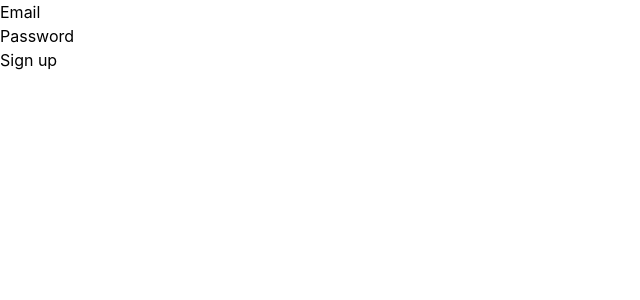
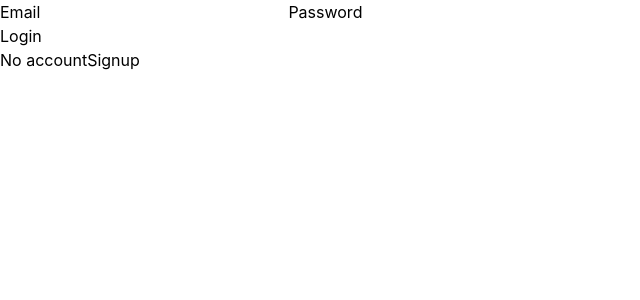
Before and after one commit to iamnishanbhandari/collab-pro, a React (Create React App) app: page /SignIn in a window 1280 px wide. Shown: the top 300 px of the page, without its empty margins (0-640 px from the left). Built offline with nearby package versions, Linux system fonts and the light colour scheme.

Commit message:
Signin functionality added

```diff
--- a/src/App.js
+++ b/src/App.js
@@ -3,13 +3,19 @@ import NavBar from "./components/landingpage/navbar/NavBar";
 import { BrowserRouter as Router, Route, Routes } from "react-router-dom";
 import LandingPage from "./components/landingpage/LandingPage";
 import SignUp from "./components/signup/SignUp";
+import SignIn from "./components/signin/SignIn";
 
 const App = () => {
   return (
-    <div>
-      {/* <LandingPage /> */}
-      <SignUp />
-    </div>
+    <>
+      <Router>
+        <Routes>
+          <Route path="/" element={<LandingPage />}></Route>
+          <Route path="/SignUp" element={<SignUp />}></Route>
+          <Route path="/SignIn" element={<SignIn />}></Route>
+        </Routes>
+      </Router>
+    </>
   );
 };
 
--- a/src/components/landingpage/navbar/NavBar.js
+++ b/src/components/landingpage/navbar/NavBar.js
@@ -3,6 +3,7 @@ import { Dialog } from "@headlessui/react";
 import { Bars3Icon, XMarkIcon } from "@heroicons/react/24/outline";
 import OBJECTS from "../../../assets/OBJECTS.png";
 import { Link as ScrollLink } from "react-scroll";
+import { Link } from "react-router-dom";
 
 const navigation = [
   { name: "Why us", href: "why-us-section" },
@@ -56,12 +57,11 @@ export default function NavBar() {
               ))}
             </div>
             <div className="hidden lg:flex lg:flex-1 lg:justify-end">
-              <a
-                href="#"
-                className="text-sm font-semibold leading-6 text-gray-900"
-              >
-                Log in <span aria-hidden="true">&rarr;</span>
-              </a>
+              <Link to={"/SignIn"}>
+                <div className="text-sm font-semibold leading-6 text-gray-900">
+                  Log in <span aria-hidden="true">&rarr;</span>
+                </div>
+              </Link>
             </div>
           </nav>
           <Dialog
--- a/src/components/signin/SignIn.js
+++ b/src/components/signin/SignIn.js
@@ -1,7 +1,68 @@
-import React from "react";
+import React, { useState } from "react";
+import { signInWithEmailAndPassword } from "firebase/auth";
+import { Link, useNavigate } from "react-router-dom";
+import { auth } from "../Firebase/firebaseConfig";
 
 const SignIn = () => {
-  return <div>SignIn</div>;
+  const [email, setEmail] = useState("");
+  const [password, setPassword] = useState("");
+  const navigate = useNavigate();
+
+  const onSignIn = async (e) => {
+    e.preventDefault();
+
+    await signInWithEmailAndPassword(auth, email, password)
+      .then((userCredential) => {
+        const user = userCredential.user;
+        console.log(user);
+        navigate("/");
+      })
+      .catch((error) => {
+        const errorCode = error.code;
+        const errorMessage = error.message;
+        console.log(errorCode, errorMessage);
+      });
+  };
+
+  //   try {
+  //     await signInWithEmailAndPassword(auth, email, password);
+  //     console.log("Sign-in successful!");
+  //     navigate("/");
+  //   } catch (error) {
+  //     const errorCode = error.code;
+  //     const errorMessage = error.message;
+  //     console.error("Authentication error:", errorCode, errorMessage);
+  //   }
+  // };
+
+  return (
+    <>
+      <div>
+        <div>
+          <label>Email</label>
+          <input
+            type="email"
+            value={email}
+            onChange={(e) => setEmail(e.target.value)}
+          />
+          <label>Password</label>
+          <input
+            type="password"
+            value={password}
+            onChange={(e) => setPassword(e.target.value)}
+          />
+        </div>
+        <div>
+          <button onClick={onSignIn}>Login</button>
+        </div>
+        <div>
+          No account
+          <Link to="/SignUp">
+            <button>Signup</button>
+          </Link>
+        </div>
+      </div>
+    </>
+  );
 };
-
 export default SignIn;
--- a/src/components/signup/SignUp.js
+++ b/src/components/signup/SignUp.js
@@ -1,27 +1,42 @@
 import React, { useState } from "react";
 import { createUserWithEmailAndPassword } from "firebase/auth";
 import { auth } from "../Firebase/firebaseConfig";
+import { Link, useNavigate } from "react-router-dom";
 
 const SignUp = () => {
   const [email, setEmail] = useState("");
   const [password, setPassword] = useState("");
 
+  const navigate = useNavigate();
   const onSubmit = async (e) => {
     e.preventDefault();
 
-    try {
-      const userCredential = await createUserWithEmailAndPassword(
-        auth,
-        email,
-        password
-      );
-      const user = userCredential.user;
-      console.log(user);
-    } catch (error) {
-      const errorCode = error.code;
-      const errorMessage = error.message;
-      console.error(errorCode, errorMessage);
-    }
+    await createUserWithEmailAndPassword(auth, email, password)
+      .then((userCredential) => {
+        const user = userCredential.user;
+        console.log(user);
+        navigate("/SignIn");
+      })
+      .catch((error) => {
+        const errorCode = error.code;
+        const errorMessage = error.message;
+        console.log(errorCode, errorMessage);
+      });
+
+    // try {
+    //   const userCredential = await createUserWithEmailAndPassword(
+    //     auth,
+    //     email,
+    //     password
+    //   );
+    //   const user = userCredential.user;
+    //   console.log(user);
+    //   navigate("/SignIn");
+    // } catch (error) {
+    //   const errorCode = error.code;
+    //   const errorMessage = error.message;
+    //   console.error(errorCode, errorMessage);
+    // }
   };
 
   return (
@@ -53,6 +68,13 @@ const SignUp = () => {
           <div>
             <button type="submit">Sign up</button>
           </div>
+
+          <div>
+            Have account ??
+            <Link to={"/signIn"}>
+              <button>sign in</button>
+            </Link>
+          </div>
         </form>
       </div>
     </>
```
